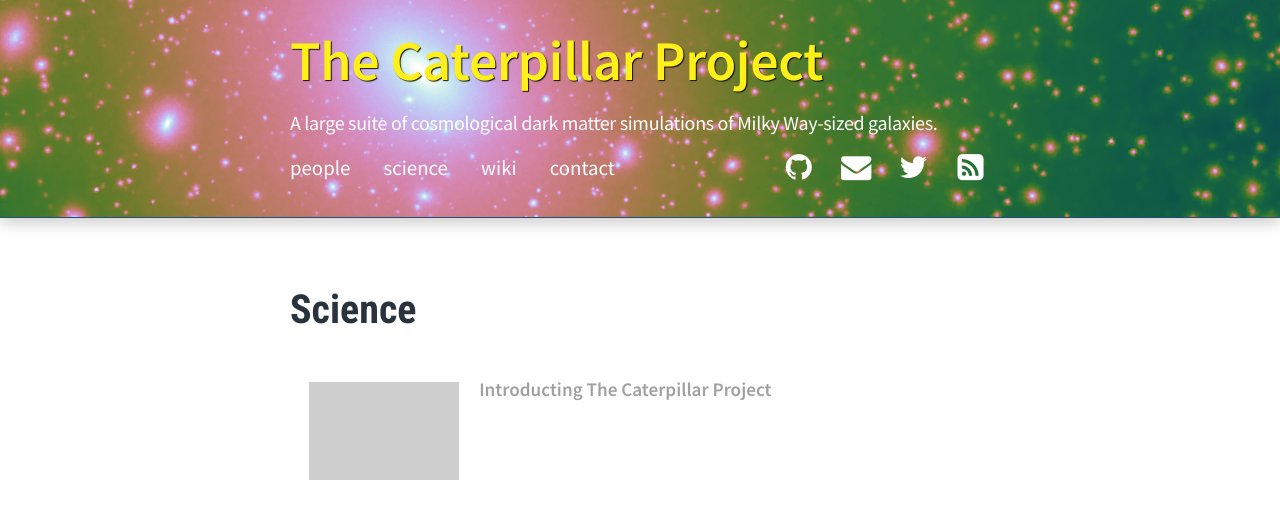
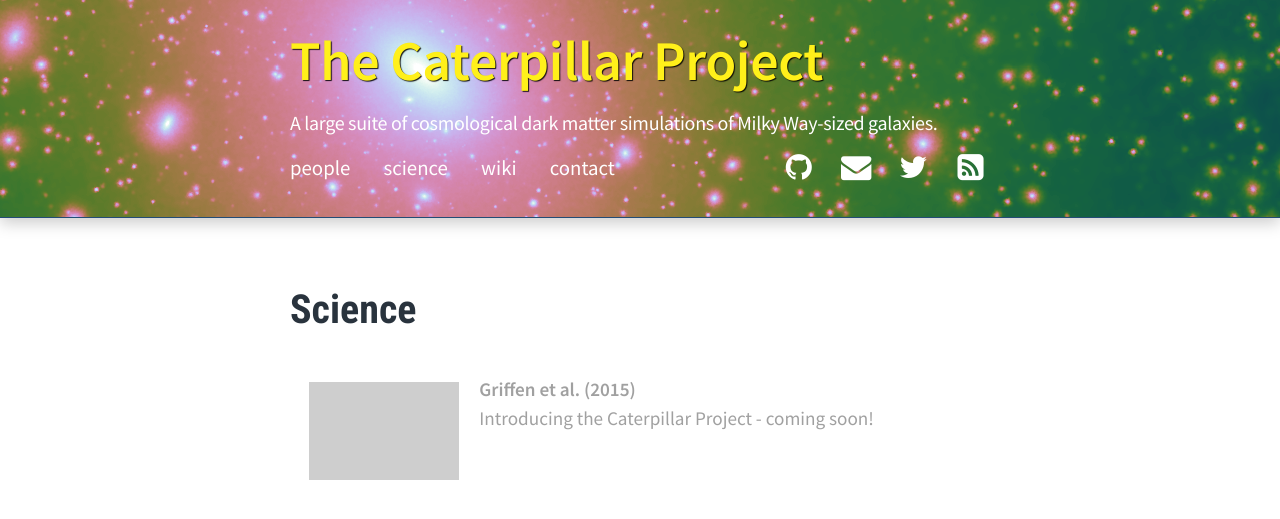
Before and after one commit to caterpillarproject/oldwebsite, a Jekyll site: the page built from science/index.md, in a window 1280 px wide. Shown: the top 519 px of the page. Built offline with Jekyll 4.4.1, drawn with Linux system fonts in a browser that asks for light colours; nearby versions of some CDN libraries; Markdown is read by kramdown in place of the engine named in the settings; grey boxes are pictures that could not be loaded.

Commit message:
updated science page

```diff
--- a/science/index.md
+++ b/science/index.md
@@ -6,10 +6,10 @@ title: Science
 <ul class="projectlist">
   <li>
   <a href="http://caterpillarproject.org/caterpillar/">
-      <img src="/assets/pages/caterpillar_screenshot.jpg">
+      <img src="/assets/homepage/Cat1.png">
       <div class="container">
-        <span class="projectlistheading">Introducting The Caterpillar Project</span><br />
-
+        <span class="projectlistheading">Griffen et al. (2015)</span><br />
+        Introducing the Caterpillar Project - coming soon!
       </div>
   </a>
   </li>
```
